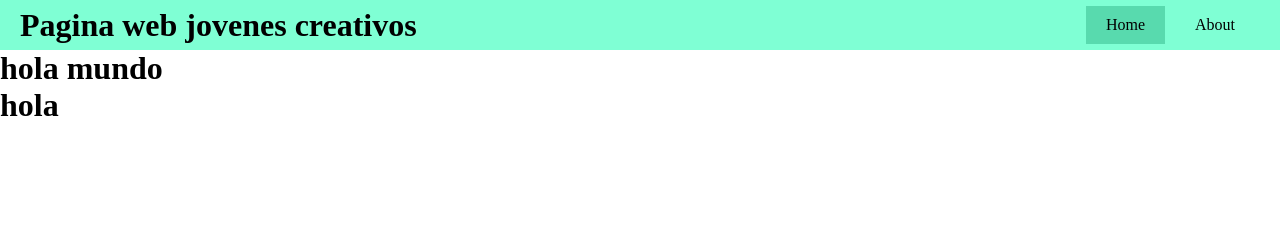
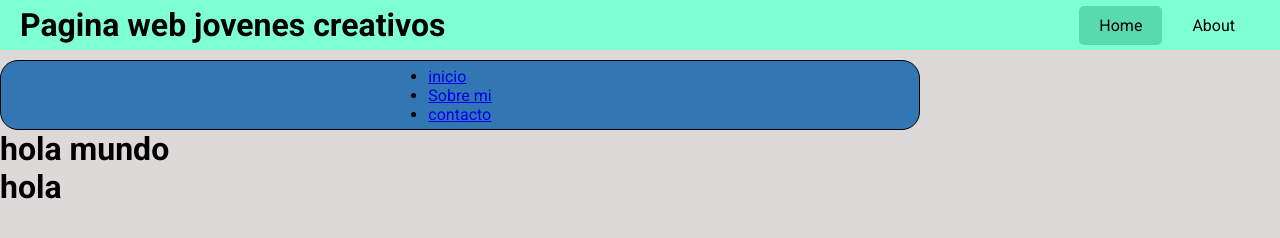
Before and after one commit to manuelcuesta2005/Jovenes-creativos_github, a plain HTML site: page index.html in a window 1280 px wide. Drawn offline with Linux system fonts and the light colour scheme.

Commit message:
fix two headers

```diff
--- a/index.html
+++ b/index.html
@@ -4,11 +4,12 @@
     <meta charset="UTF-8" />
     <meta http-equiv="X-UA-Compatible" content="IE=edge" />
     <meta name="viewport" content="width=device-width, initial-scale=1.0" />
+    <link rel="stylesheet" href="style.css">
     <link rel="stylesheet" href="./styles.css" />
     <title>Document</title>
   </head>
   <body>
-    <header>
+    <header class="headerLayonel">
       <h1>Pagina web jovenes creativos</h1>
       <nav>
         <ul>
@@ -17,7 +18,23 @@
         </ul>
       </nav>
     </header>
+    <header class="headerCuesta">
+      <nav>
+        <ul>
+          <li>
+            <a href="#">inicio</a>
+          </li>
+          <li>
+            <a href="#">Sobre mi</a>
+          </li>
+          <li>
+            <a href="#">contacto</a>
+          </li>
+        </ul>
+      </nav>
+    </header>
     <h1>hola mundo</h1>
     <h1>hola</h1>
-  </body>
+    <title>Jovenes creativos</title>
+  </head>
 </html>
--- /dev/null
+++ b/style.css
@@ -0,0 +1,26 @@
+* {
+  margin: 0;
+}
+
+body {
+  background: rgb(221, 217, 217);
+}
+
+.headerCuesta {
+  width: 920px;
+  height: 70px;
+  display: flex;
+  justify-content: center;
+  align-items: center;
+  background-color: rgb(50, 119, 180);
+  border: 1px solid #000;
+  border-radius: 18px;
+  left: 15%;
+  top: 5%;
+}
+
+.headerCuesta ul,
+.headerCuesta li,
+.headerCuesta a {
+  background-color: rgb(50, 119, 180);
+}
--- a/styles.css
+++ b/styles.css
@@ -1,46 +1,49 @@
+@import url("https://fonts.googleapis.com/css2?family=Roboto:wght@100;300;400;500;700&display=swap");
 * {
   padding: 0;
   margin: 0;
   box-sizing: border-box;
+  font-family: "Roboto", sans-serif;
 }
 
 /*CÓDIGO HEADER*/
 
-header {
+.headerLayonel {
   width: 100%;
   display: flex;
   height: 50px;
   background-color: aquamarine;
   align-items: center;
   justify-content: space-between;
+  margin-bottom: 10px;
 }
 
-header h1 {
+.headerLayonel h1 {
   margin-left: 20px;
 }
 
-header nav {
+.headerLayonel nav {
   margin-right: 20px;
 }
 
-header nav ul {
+.headerLayonel nav ul {
   list-style: none;
   display: flex;
   height: 100%;
   align-items: center;
 }
 
-header nav ul li {
-  transition: all 0.3s ease;
+.headerLayonel nav ul li {
   cursor: pointer;
   margin: 0 5px;
 }
 
-header nav ul li a:hover {
+.headerLayonel nav ul li a:hover {
   background-color: rgb(88, 218, 174);
 }
 
-header nav ul li a {
+.headerLayonel nav ul li a {
+  transition: all 0.3s ease;
   display: block;
   text-decoration: none;
   padding: 10px 20px;
@@ -48,7 +51,8 @@ header nav ul li a {
   border-radius: 5px;
 }
 
-.active {
+.headerLayonel .active {
   background-color: rgb(88, 218, 174);
+  border-radius: 5px;
   cursor: default;
 }
```
